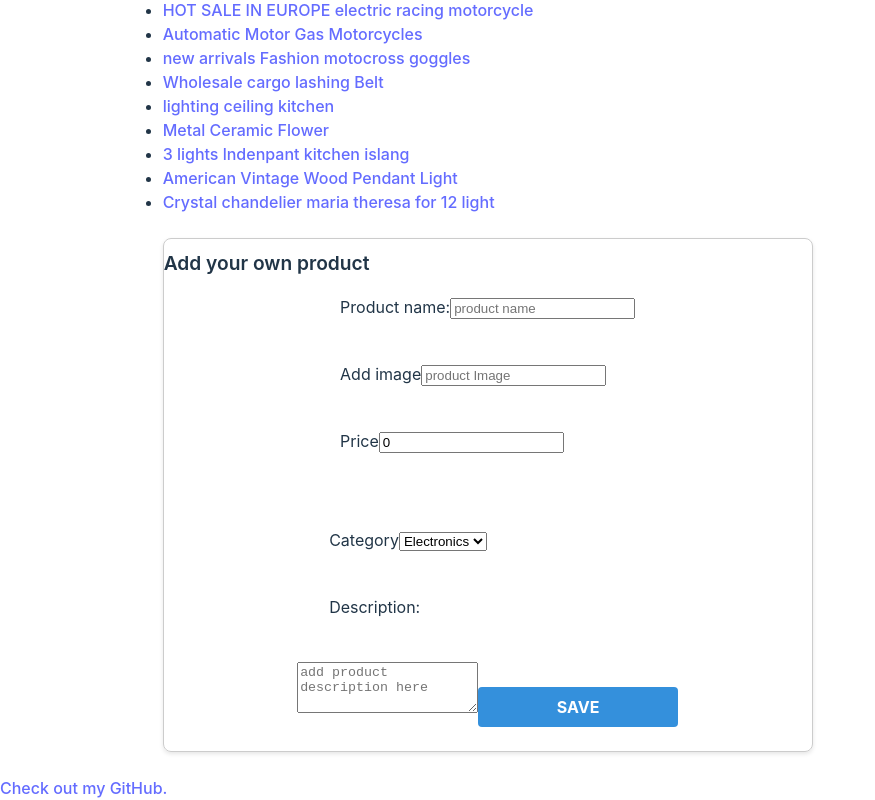
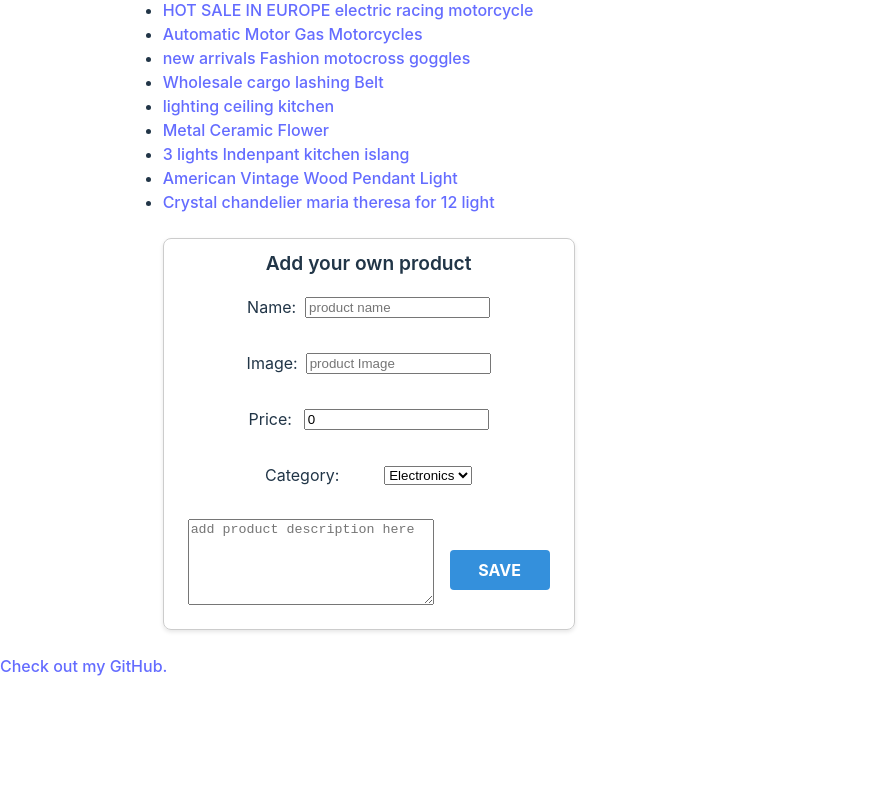
Before and after one commit to TinyjoyTW/E-commerce, a React (Vite) app: page / in a window 1280 px wide. Shown: the part 2343-3143 px from the top of the page, without its empty margins (0-875 px from the left). After the commit the page ends 3021 px from the top, so only its background shows below. Built offline with nearby package versions, Linux system fonts and the light colour scheme.

Commit message:
fix form css

```diff
--- /dev/null
+++ b/src/components/Form.css
@@ -0,0 +1,28 @@
+.form {
+  display: flex;
+  flex-direction: column;
+  align-items: center;
+}
+
+.form textarea {
+    height: 5rem;
+    width: 15rem;
+}
+
+.form label {
+  display: flex;
+  justify-content: space-around;
+  align-items: center;
+  gap: 0.5rem;
+  margin: 2rem;
+}
+
+.form > span {
+  text-align: center;
+}
+
+.descriptionContainer {
+  display: flex;
+  align-items: center;
+  gap: 1rem;
+}
--- a/src/components/Form.jsx
+++ b/src/components/Form.jsx
@@ -1,6 +1,7 @@
 import { useState } from "react";
+import "./Form.css";
 
-export default function Form({addNewProduct}) {
+export default function Form({ addNewProduct }) {
   const [name, setName] = useState("");
   const [image, setImage] = useState(null);
   const [price, setPrice] = useState(0);
@@ -9,16 +10,16 @@ export default function Form({addNewProduct}) {
 
   const handleSubmit = (e) => {
     e.preventDefault();
-    const newProduct = {name, image, price, category,description};
+    const newProduct = { name, image, price, category, description };
     addNewProduct(newProduct);
   };
 
   return (
-    <form>
+    <form className="form">
       <span>Add your own product</span>
       <div>
         <label>
-          Product name:
+          Name:
           <input
             name="productName"
             type="text"
@@ -29,7 +30,7 @@ export default function Form({addNewProduct}) {
         </label>
 
         <label>
-          Add image
+          Image:
           <input
             name="image"
             type="url"
@@ -40,7 +41,7 @@ export default function Form({addNewProduct}) {
         </label>
 
         <label>
-          Price
+          Price:{" "}
           <input
             name="price"
             type="number"
@@ -49,16 +50,16 @@ export default function Form({addNewProduct}) {
             onChange={(e) => setPrice(e.target.value)}
           />
         </label>
-      </div>
-      <div>
         <label>
-          Category
+          Category:
           <select name="category" onChange={(e) => setCategory(e.target.value)}>
             <option value="electronics">Electronics</option>
             <option value="household">Household</option>
           </select>
         </label>
-        <label>Description: </label>
+      </div>
+
+      <div className="descriptionContainer">
         <textarea
           type="text"
           name="description"
@@ -67,7 +68,9 @@ export default function Form({addNewProduct}) {
           value={description}
           onChange={(e) => setDescription(e.target.value)}
         ></textarea>
-        <button type="submit" onSubmit={handleSubmit}>SAVE</button>
+        <button type="submit" onSubmit={handleSubmit}>
+          SAVE
+        </button>
       </div>
     </form>
   );
--- a/src/components/Pages/HomePage.css
+++ b/src/components/Pages/HomePage.css
@@ -6,7 +6,6 @@ form {
   justify-content: center;
   max-width: 600px;
   margin: 1.5rem auto;
-
   padding: 1.5rem; /* Add some padding to create the card effect */
   border: 1px solid #ccc; /* Add a border to make it recognizable */
   border-radius: 0.5rem; /* Rounded corners for the card */
@@ -36,15 +35,8 @@ input[type="url"],
   margin-left: -0.1rem;
 }
 
-label {
-  display: block;
-  text-align: left;
-  margin: 2rem;
-  height: 35px;
-}
-
 button[type="submit"] {
-  width: 200px;
+  width: 100px;
   height: 40px;
   padding: 0.2rem 1rem;
   margin-top: 1rem;
```
